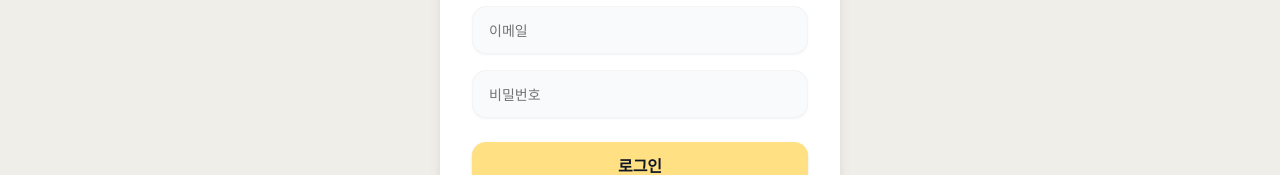
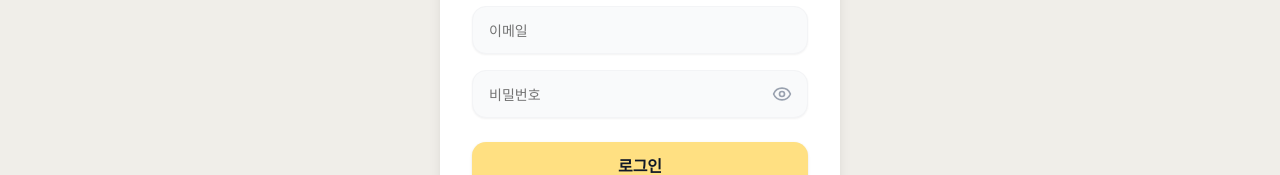
Before and after one commit to EATEUM/EATEUM-FE, a Vue app: page /login in a window 1280 px wide. Shown: the part 299-474 px from the top of the page. Built offline with nearby package versions, Linux system fonts and the light colour scheme; a web font is replaced by a local one.

Commit message:
Refactor: 로그인 페이지 내 비밀번호 눈표시 추가
Resolves: #37,
Ref: #37

```diff
--- a/src/views/LoginView.vue
+++ b/src/views/LoginView.vue
@@ -5,12 +5,15 @@ import { Card, CardContent } from '@/components/ui/card'
 import { Input } from '@/components/ui/input'
 import { Button } from '@/components/ui/button'
 import { useAuthStore } from '@/stores/auth'
+import { Eye, EyeOff } from 'lucide-vue-next'
 
 const router = useRouter()
 const authStore = useAuthStore()
 
 const email = ref('')
 const password = ref('')
+
+const showPassword = ref(false)
 
 const handleLogin = async () => {
   if (!email.value || !password.value) {
@@ -32,11 +35,9 @@ const handleLogin = async () => {
 
   try {
     await authStore.login(loginData)
-
     router.replace('/')
   } catch (error) {
     console.error('로그인 실패:', error)
-
     if (error.response && error.response.status === 401) {
       alert('아이디 또는 비밀번호가 일치하지 않습니다.')
     } else {
@@ -68,13 +69,23 @@ const goToSignUp = () => {
             class="h-12 rounded-xl border-gray-100 bg-gray-50 px-4 focus-visible:ring-[#FFE082]"
           />
 
-          <Input
-            v-model="password"
-            type="password"
-            placeholder="비밀번호"
-            required
-            class="h-12 rounded-xl border-gray-100 bg-gray-50 px-4 focus-visible:ring-[#FFE082]"
-          />
+          <div class="relative">
+            <Input
+              v-model="password"
+              :type="showPassword ? 'text' : 'password'"
+              placeholder="비밀번호"
+              required
+              class="h-12 rounded-xl border-gray-100 bg-gray-50 px-4 pr-12 focus-visible:ring-[#FFE082]"
+            />
+            <button
+              type="button"
+              @click="showPassword = !showPassword"
+              class="absolute top-1/2 right-4 -translate-y-1/2 text-gray-400 transition-colors hover:text-gray-600"
+            >
+              <Eye v-if="!showPassword" :size="20" />
+              <EyeOff v-else :size="20" />
+            </button>
+          </div>
 
           <Button
             type="submit"
@@ -91,9 +102,7 @@ const goToSignUp = () => {
             >
               이메일 찾기
             </button>
-
             <span class="h-3 w-[1px] bg-gray-300"></span>
-
             <button
               type="button"
               @click="router.push('/find-account?tab=password')"
```
